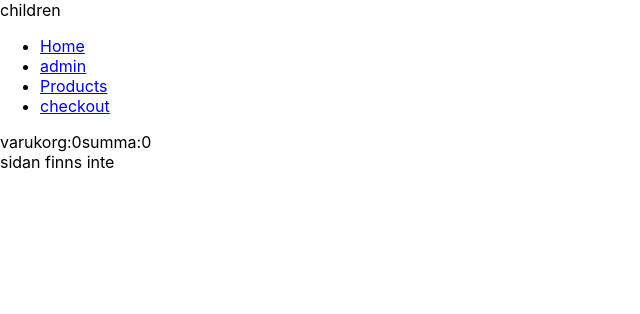
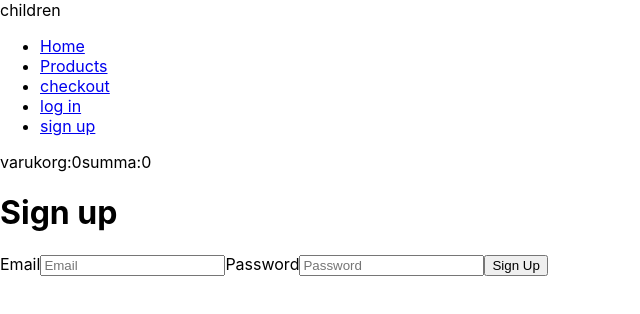
Before and after one commit to mariaekmaan1991/webbshopFlowerReact, a React (Create React App) app: page /signup in a window 1280 px wide. Shown: the top 314 px of the page, without its empty margins (0-640 px from the left). Built offline with nearby package versions, Linux system fonts and the light colour scheme; no server answers.

Commit message:
admin workning log in

```diff
--- a/src/App.js
+++ b/src/App.js
@@ -13,9 +13,12 @@ import { ProductsParent } from "./components/ProductsParent/productsParent";
 import { DetailParent } from "./components/DetailParent/DetailParent";
 import { CheckOutParent } from "./components/checkOut/checkOutParent";
 import { Home } from "./components/Home/home";
+import { NoMatch } from "./components/NoMatch/NoMatch";
 
-import { NoMatch } from "./components/NoMatch/NoMatch";
 import { AuthProvider } from "./components/Home/auth";
+import LogIn from "./components/Home/login";
+import { SignUp } from "./components/Home/signUp";
+import PrivateRoute from "./components/privateRoute/privateRoute";
 
 function App() {
   const [ShoppingCartList, setShoppingCartList] = useState([]);
@@ -38,14 +41,18 @@ function App() {
                   <li>
                     <Link to="/">Home</Link>
                   </li>
-                  <li>
-                    <Link to="/admin">admin</Link>
-                  </li>
+
                   <li>
                     <Link to="/products">Products</Link>
                   </li>
                   <li>
                     <Link to="/checkout">checkout</Link>
+                  </li>
+                  <li>
+                    <Link to="/login">log in</Link>
+                  </li>
+                  <li>
+                    <Link to="/signup">sign up</Link>
                   </li>
                 </ul>
                 varukorg:{shoppingCartQuantityCounter}
@@ -54,28 +61,21 @@ function App() {
             </header>
             <main>
               <Switch>
-                <Route exact path="/admin">
-                  <Admin />
-                </Route>
+                <Route exact path="/signup" component={SignUp} />
+                <Route exact path="/login" component={LogIn} />
+                <PrivateRoute exact path="/admin" component={Admin} />
+                <Route exact path="/products" component={ProductsParent} />
+                <Route
+                  exact
+                  path="/checkout"
+                  setShoppingCartList={setShoppingCartList}
+                  ShoppingCartList={ShoppingCartList}
+                  component={CheckOutParent}
+                />
+                <Route path="/products/:id" component={DetailParent} />
+                <Route exact path="/" component={Home} />
 
-                <Route exact path="/products">
-                  <ProductsParent />
-                </Route>
-                <Route exact path="/checkout">
-                  <CheckOutParent
-                    setShoppingCartList={setShoppingCartList}
-                    ShoppingCartList={ShoppingCartList}
-                  ></CheckOutParent>
-                </Route>
-                <Route path="/products/:id">
-                  <DetailParent />
-                </Route>
-                <Route exact path="/">
-                  <Home></Home>
-                </Route>
-                <Route path="*">
-                  <NoMatch></NoMatch>
-                </Route>
+                <Route path="*" component={NoMatch} />
               </Switch>
             </main>
             <footer></footer>
--- a/src/components/Admin/FormProduct/FormProduct.js
+++ b/src/components/Admin/FormProduct/FormProduct.js
@@ -1,5 +1,5 @@
 import React, { FormEvent, ChangeEvent, useReducer } from "react";
-
+import { firebase } from "../../firebase/firebase";
 export function FromProduct({
   saveInfo,
   postFormValues,
@@ -16,6 +16,7 @@ export function FromProduct({
   fromProductQuantity,
 }) {
   return (
+    <React.Fragment>
       <form onSubmit={saveInfo}>
         <input
           type="text"
@@ -81,5 +82,7 @@ export function FromProduct({
           post
         </button>
       </form>
+      <button onClick={() => firebase.auth().signOut()}>Sign out</button>
+    </React.Fragment>
   );
 }
--- a/src/components/Home/auth.js
+++ b/src/components/Home/auth.js
@@ -5,10 +5,17 @@ export const AuthContext = createContext();
 
 export const AuthProvider = ({ children }) => {
   const [currentUser, setCurrentUser] = useState(null);
+  const [pending, setPending] = useState(true);
   useEffect(() => {
-    firebase.auth().onAuthStateChanged(setCurrentUser);
+    firebase.auth().onAuthStateChanged((user) => {
+      setCurrentUser(user);
+      setPending(false);
+    });
   }, []);
 
+  if (pending) {
+    return <>Loading...</>;
+  }
   return (
     <AuthContext.Provider value={{ currentUser }}>
       children{children}
--- a/src/components/Home/home.js
+++ b/src/components/Home/home.js
@@ -1,11 +1,6 @@
 import { React, useState, useEffect } from "react";
-import { LoggNi } from "./loggin";
 
 export function Home() {
-  return (
-    <div>
-      <LoggNi></LoggNi>
-    </div>
-  );
+  return <div></div>;
 }
 //https://codesandbox.io/s/react-router-nesting-forked-3b6h7?file=/example.js
--- a/src/components/Home/loggin.js
+++ /dev/null
@@ -1,61 +0,0 @@
-import { React, useState, useEffect } from "react";
-
-import { firebase } from "../firebase/firebase";
-export function LoggNi() {
-  // const [customerPassword, setCustomerPassword] = useState();
-  // const [customerMail, setCustomerMail] = useState();
-
-  // function formCustomerPassword(e) {
-  //   setCustomerPassword(e.target.value);
-  // }
-
-  // function formCustomerMail(e) {
-  //   setCustomerMail(e.target.value);
-  // }
-
-  // firebase
-  //   .auth()
-  //   .signInWithEmailAndPassword(email, password)
-  //   .then((user) => {
-  //     // Signed in
-  //     // ...
-  //   })
-  //   .catch((error) => {
-  //     var errorCode = error.code;
-  //     var errorMessage = error.message;
-  //   });
-
-  // firebase
-  //   .auth()
-  //   .signInWithEmailAndPassword(email, password)
-  //   .then((user) => {
-  //     // Signed in
-  //     // ...
-  //   })
-  //   .catch((error) => {
-  //     var errorCode = error.code;
-  //     var errorMessage = error.message;
-  //   });
-
-  // firebase
-  //   .auth()
-  //   .signOut()
-  //   .then(() => {
-  //     // Sign-out successful.
-  //   })
-  //   .catch((error) => {
-  //     // An error happened.
-  //   });
-
-  return (
-    <div>
-      <h1>sss</h1>
-      {/* Användare
-      <input type="text" onChange={formCustomerMail} />
-      Lösen
-      <input onChange={formCustomerPassword} /> */}
-      <button onClick={() => firebase.auth().signOut()}></button>
-    </div>
-  );
-}
-//https://codesandbox.io/s/react-router-nesting-forked-3b6h7?file=/example.j
--- /dev/null
+++ b/src/components/Home/login.js
@@ -0,0 +1,48 @@
+import React, { useCallback, useContext } from "react";
+import { withRouter, Redirect } from "react-router";
+import { firebase } from "../firebase/firebase";
+
+import { AuthContext } from "./auth.js";
+
+const LogIn = ({ history }) => {
+  const handleLogin = useCallback(
+    async (event) => {
+      event.preventDefault();
+      const { email, password } = event.target.elements;
+      try {
+        await firebase
+          .auth()
+          .signInWithEmailAndPassword(email.value, password.value);
+        history.push("/admin");
+      } catch (error) {
+        alert(error);
+      }
+    },
+    [history]
+  );
+
+  const { currentUser } = useContext(AuthContext);
+
+  if (currentUser) {
+    return <Redirect to="/admin" />;
+  }
+
+  return (
+    <div>
+      <h1>Log in</h1>
+      <form onSubmit={handleLogin}>
+        <label>
+          Email
+          <input name="email" type="email" placeholder="Email" />
+        </label>
+        <label>
+          Password
+          <input name="password" type="password" placeholder="Password" />
+        </label>
+        <button type="submit">Log in</button>
+      </form>
+    </div>
+  );
+};
+
+export default withRouter(LogIn);
--- /dev/null
+++ b/src/components/Home/signUp.js
@@ -0,0 +1,39 @@
+import { React, useCallback } from "react";
+import { withRouter } from "react-router";
+import { firebase } from "../firebase/firebase";
+
+export const SignUp = ({ history }) => {
+  const handleSignUp = useCallback(
+    async (event) => {
+      event.preventDefault();
+      const { email, password } = event.target.elements;
+      try {
+        await firebase
+          .auth()
+          .createUserWithEmailAndPassword(email.value, password.value);
+        history.push("/");
+      } catch (error) {
+        alert(error);
+      }
+    },
+    [history]
+  );
+  return (
+    <div>
+      <h1>Sign up</h1>
+      <form onSubmit={handleSignUp}>
+        <label>
+          Email
+          <input name="email" type="email" placeholder="Email" />
+        </label>
+        <label>
+          Password
+          <input name="password" type="password" placeholder="Password" />
+        </label>
+        <button type="submit">Sign Up</button>
+      </form>
+    </div>
+  );
+};
+
+export default withRouter(SignUp);
```
Also changed, not shown: 1 other file (tests, documents, lock files or other folders). Lines whose indentation alone changed are shown as unchanged.
